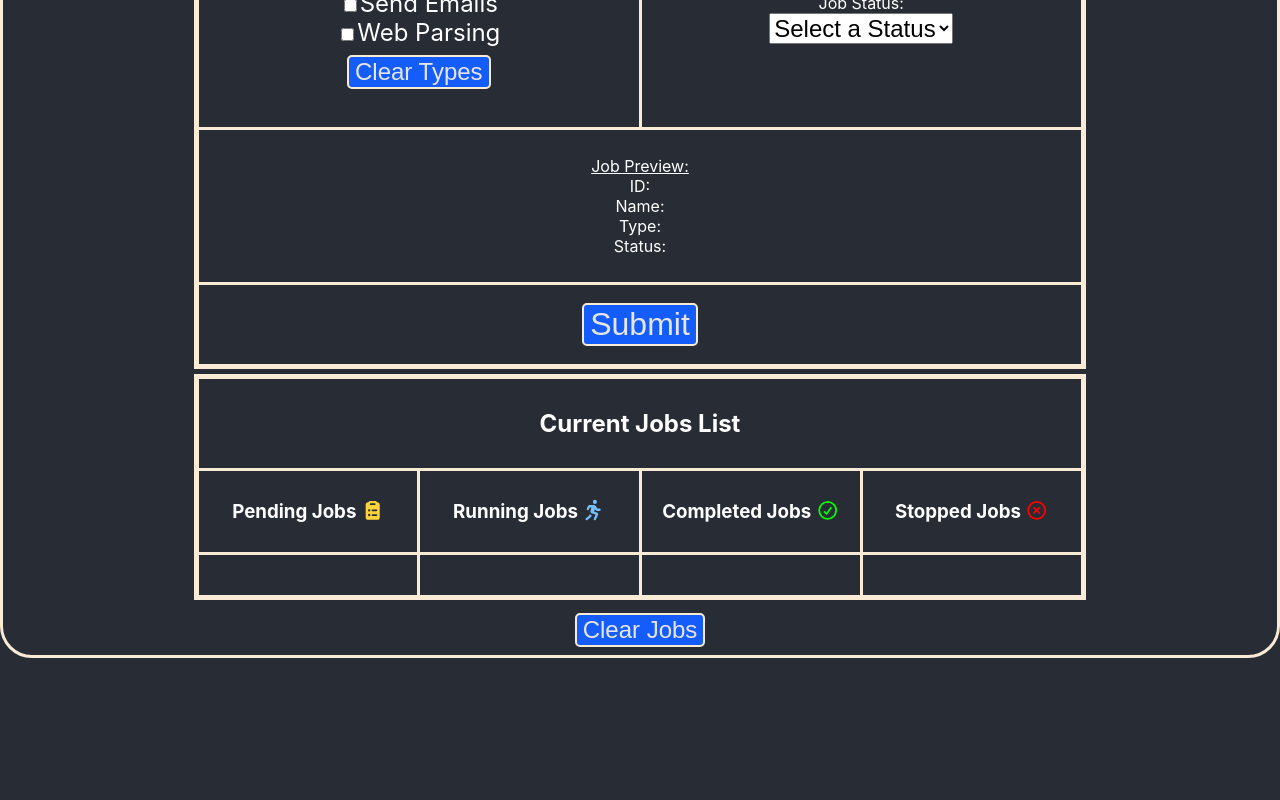
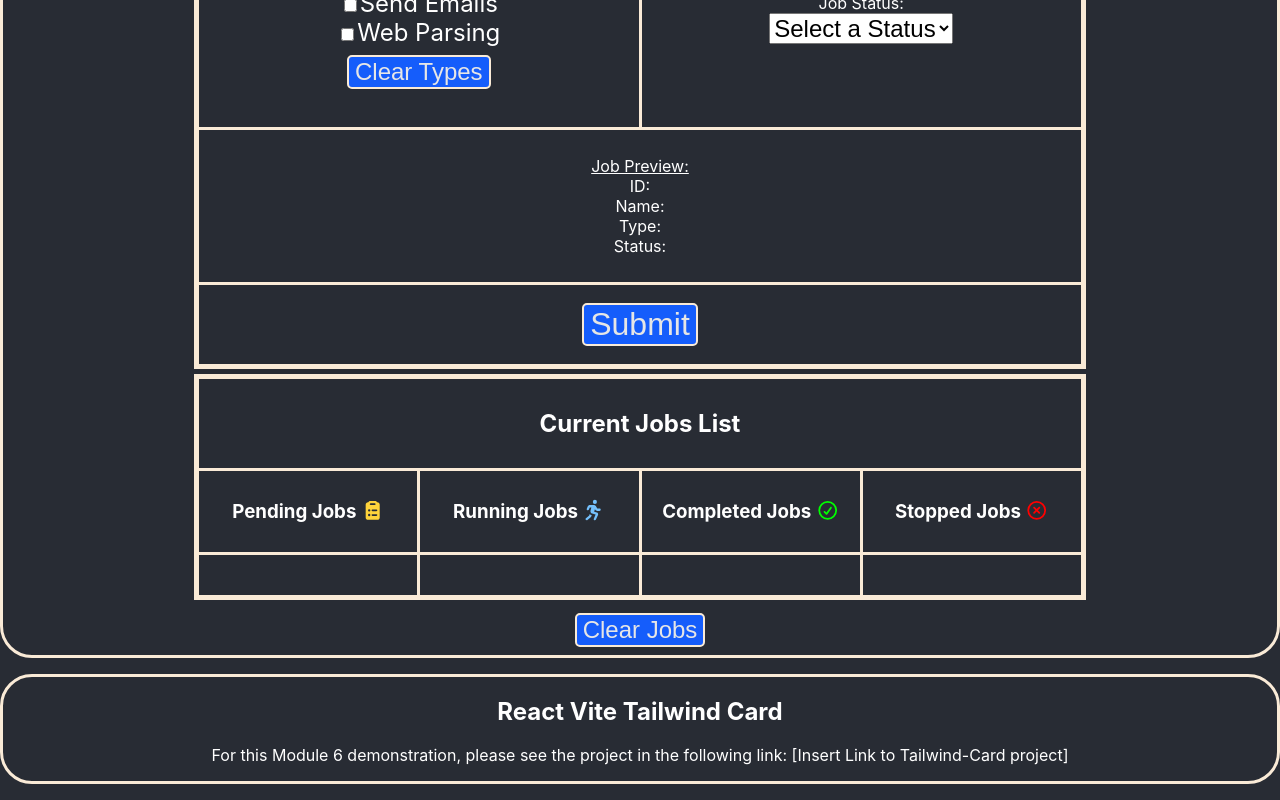
Before and after one commit to ReflectionGolden/react-essentials-site, a React (Create React App) app: page / in a window 1280 px wide. Shown: the part 731-1531 px from the top of the page. Before the commit the page ends 1405 px from the top, so only its background shows below. Built offline with nearby package versions, Linux system fonts and the light colour scheme; the HTML template or start-up script is replaced by a standard one.

Commit message:
Added un-linked prompt for user to view a separate project for a Module 6 activity which requires being a separate project

```diff
--- a/src/course_modules/Module6.js
+++ b/src/course_modules/Module6.js
@@ -23,6 +23,10 @@ function ModuleSixPage() {
             <h1>Module Six Components</h1>
             <div className='Component-Container'>
                 <JobForm/>
+            </div>
+            <div className='Component-Container'>
+                <h2>React Vite Tailwind Card</h2>
+                <p>For this Module 6 demonstration, please see the project in the following link: [Insert Link to Tailwind-Card project]</p>
             </div>
         </div>
     );
```
